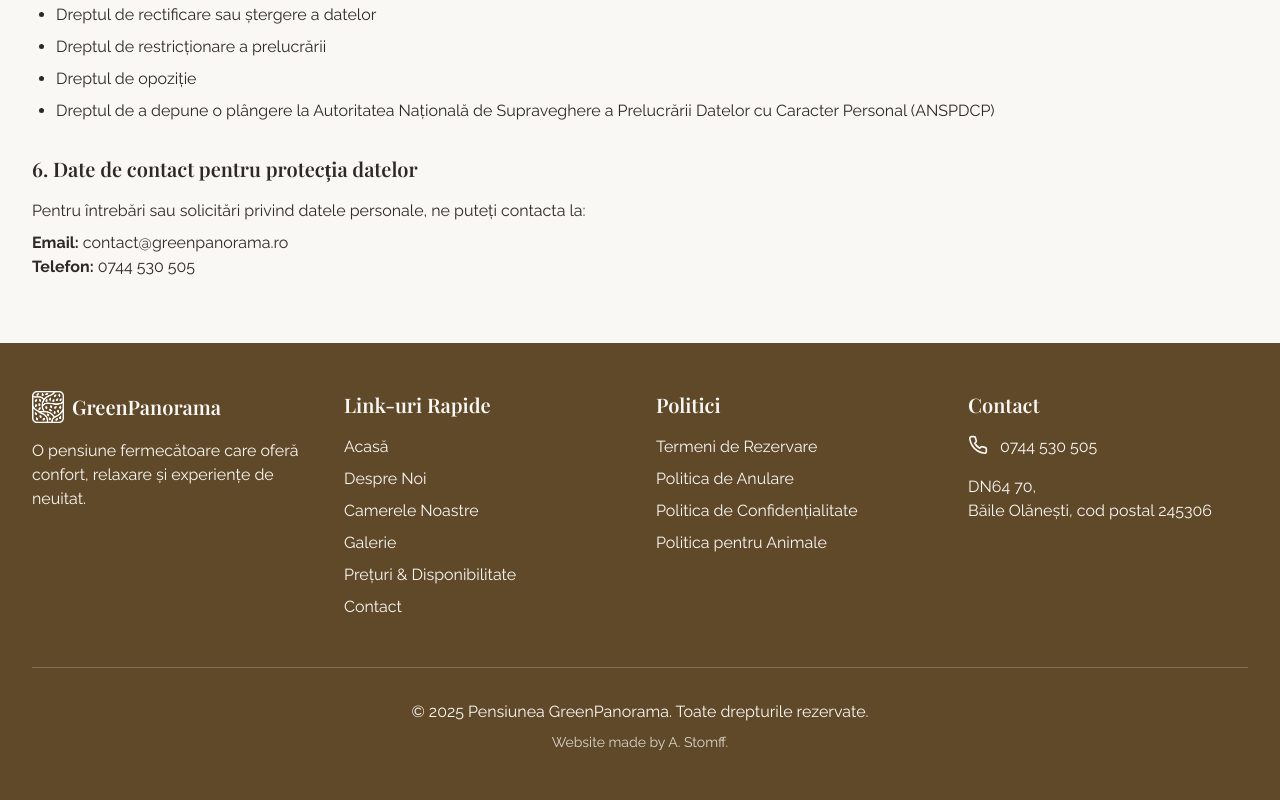
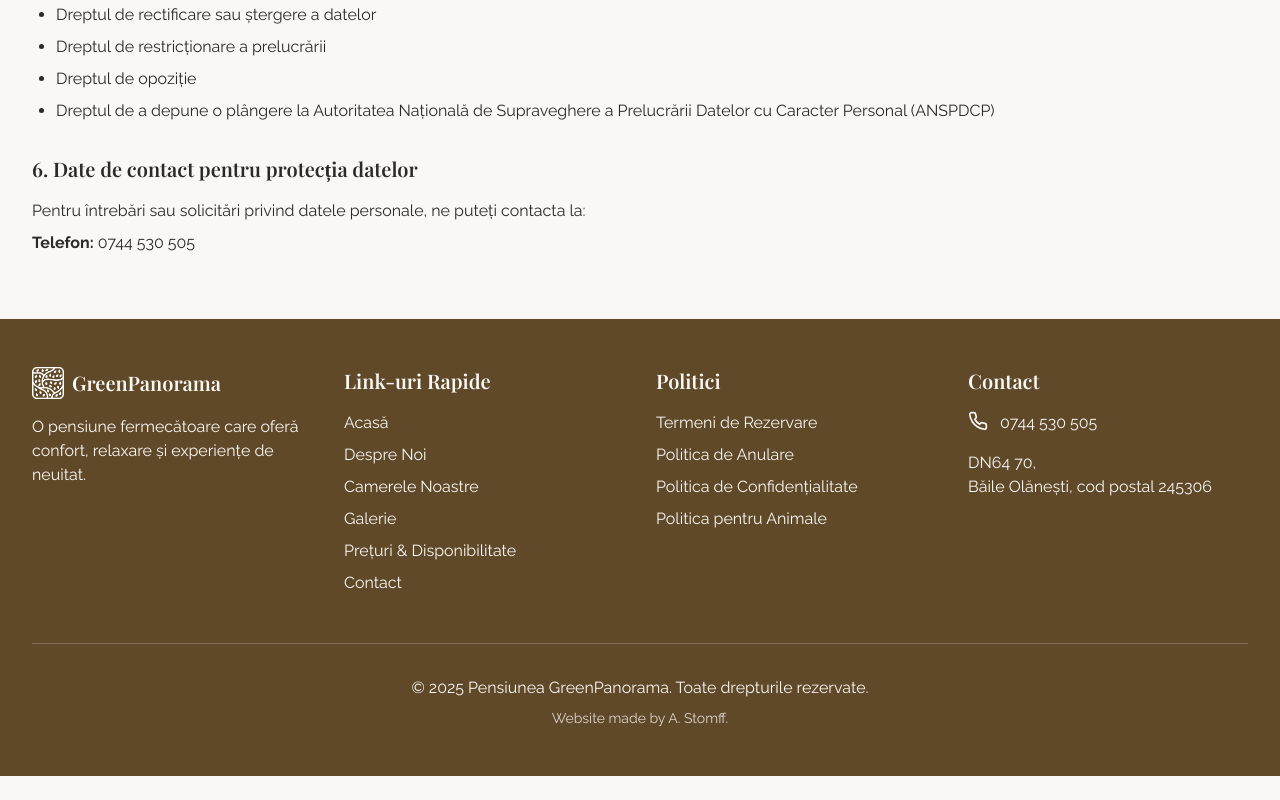
Before and after one commit to andreistomff/sleepy-hollow-website, a React (Vite) app: page /politica-confidentialitate in a window 1280 px wide. Shown: the part 1153-1953 px from the top of the page. After the commit the page ends 1929 px from the top, so only its background shows below. Built offline with nearby package versions, Linux system fonts and the light colour scheme.

Commit message:
remove mail

```diff
--- a/src/pages/PrivacyPolicy.tsx
+++ b/src/pages/PrivacyPolicy.tsx
@@ -75,7 +75,6 @@ const PrivacyPolicy = () => {
               <h3 className="text-xl font-semibold mb-4 font-serif">6. Date de contact pentru protecția datelor</h3>
               <p>Pentru întrebări sau solicitări privind datele personale, ne puteți contacta la:</p>
               <p className="mt-2">
-                <strong>Email:</strong> contact@greenpanorama.ro<br />
                 <strong>Telefon:</strong> 0744 530 505
               </p>
             </section>
```
